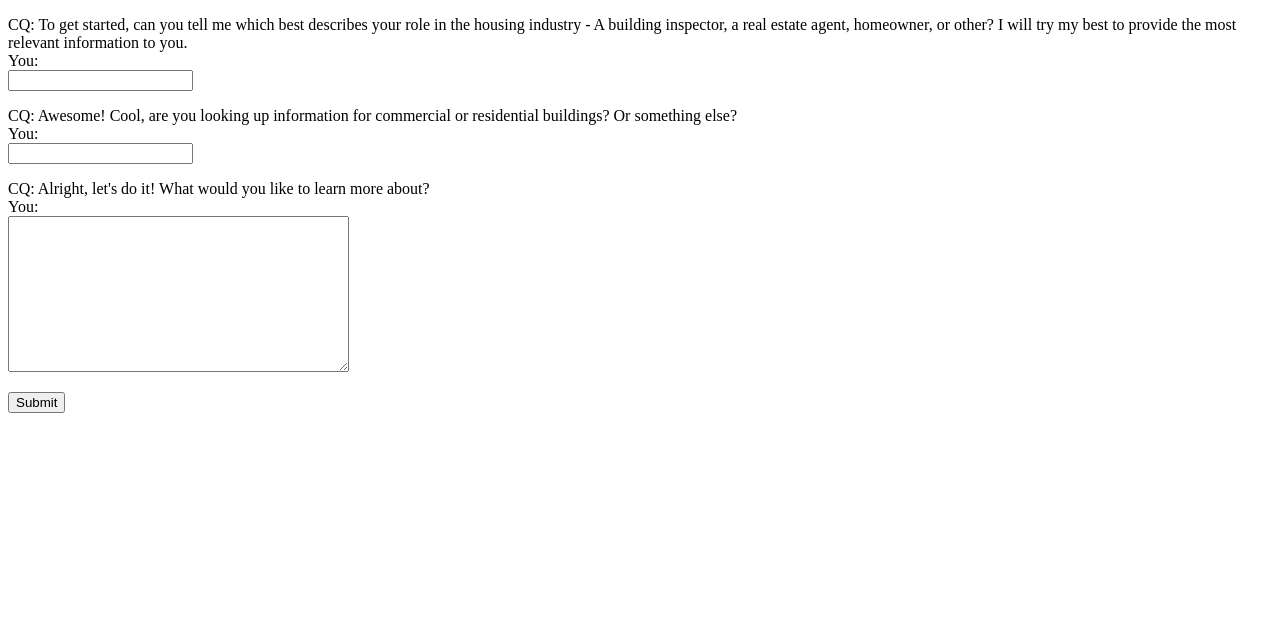
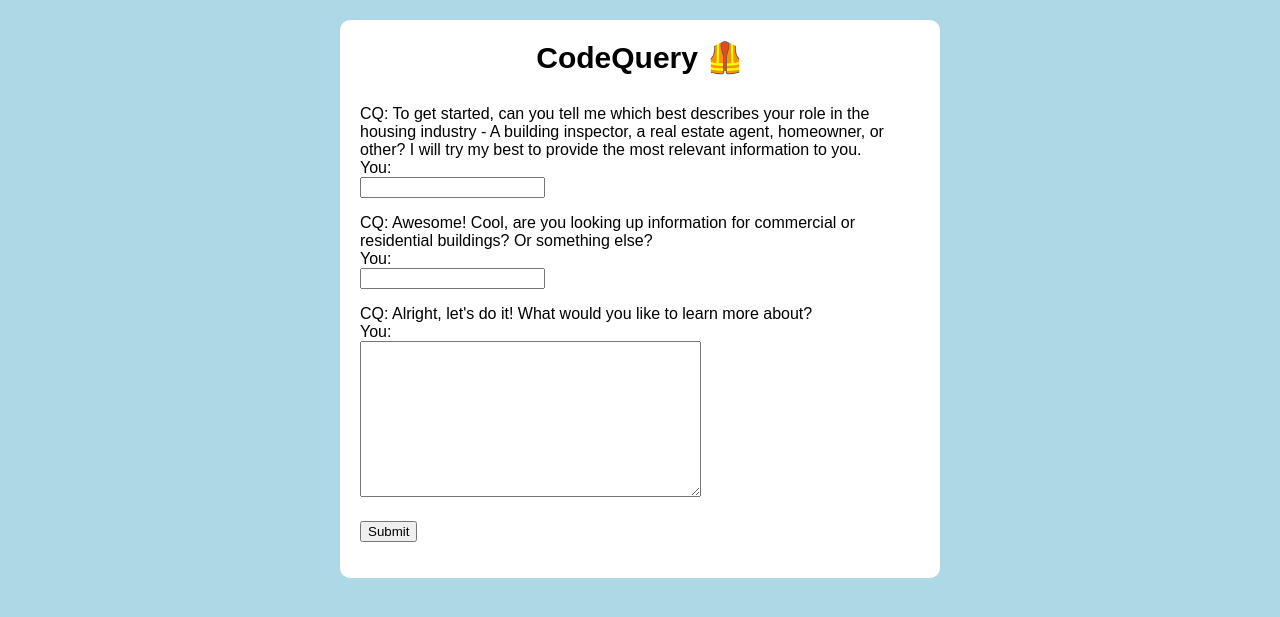
Before and after one commit to mike-khor/BobBuilderGPT, a Django app: page /chatbot/ in a window 1280 px wide. Shown: the top 617 px of the page. Run offline with Django 4.2, Linux system fonts and the light colour scheme.

Commit message:
good looking chat interface

```diff
--- a/chatbot_proj/chatbot_app/templates/chat.html
+++ b/chatbot_proj/chatbot_app/templates/chat.html
@@ -1,6 +1,34 @@
 <!DOCTYPE html>
 <html>
+<head>
+    <style>
+        body {
+            background-color: #add8e6;
+            font-family: Arial, sans-serif;
+            margin: 0 auto;
+            max-width: 600px;
+            padding: 20px;
+        }
+        .content {
+            background-color: white;
+            padding: 20px;
+            border-radius: 10px;
+        }
+        .header {
+            font-weight: bold;
+            text-align: center;
+            font-size: 30px;
+            margin-bottom: 30px;
+        }
+        #submitBtn {
+            display: block;
+            margin-top: 20px;
+        }
+    </style>
+</head>
 <body>
+    <div class="content">
+        <div class="header">CodeQuery 🦺</div>
         <form id="myForm" method="post">
             {% csrf_token %}
             {% for field in form %}
```
Also changed, not shown: other parts of chatbot_proj/chatbot_app/templates/chat.html (+1 -0 lines). Lines whose indentation alone changed are shown as unchanged.
